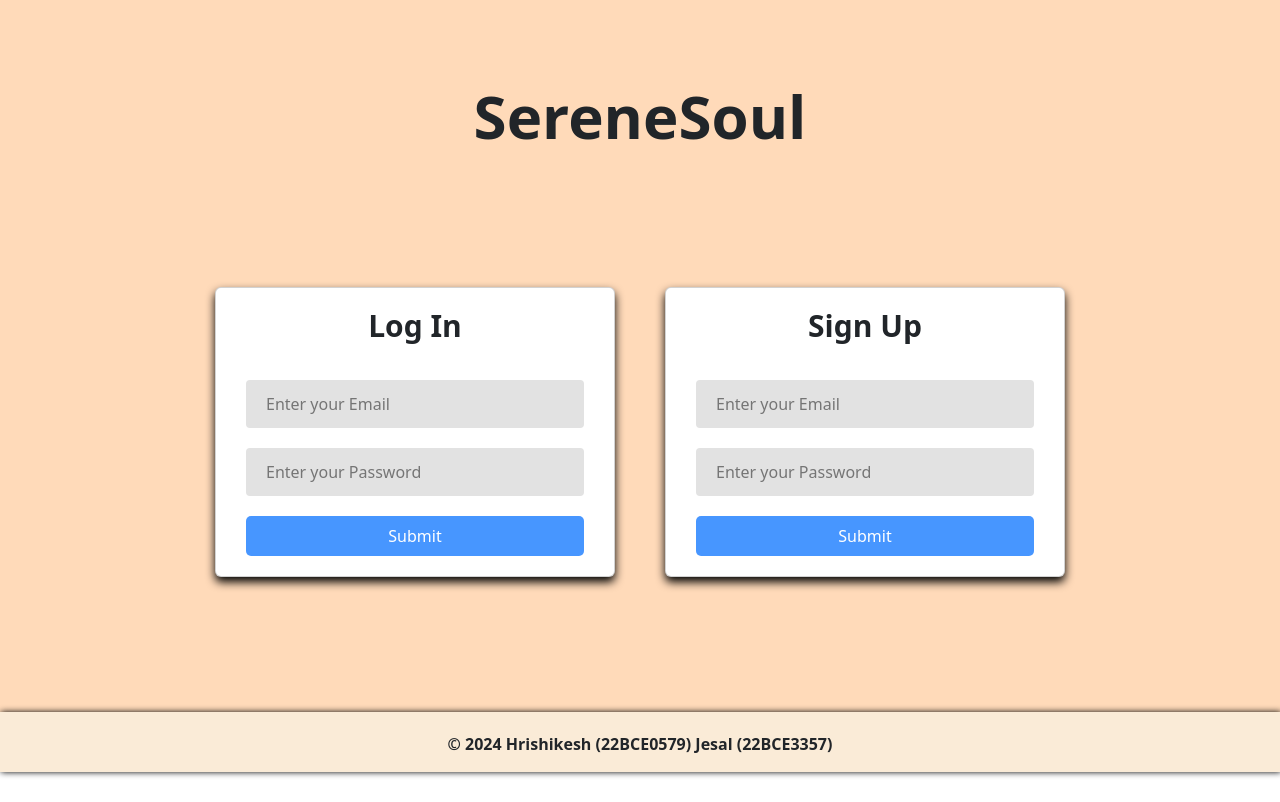
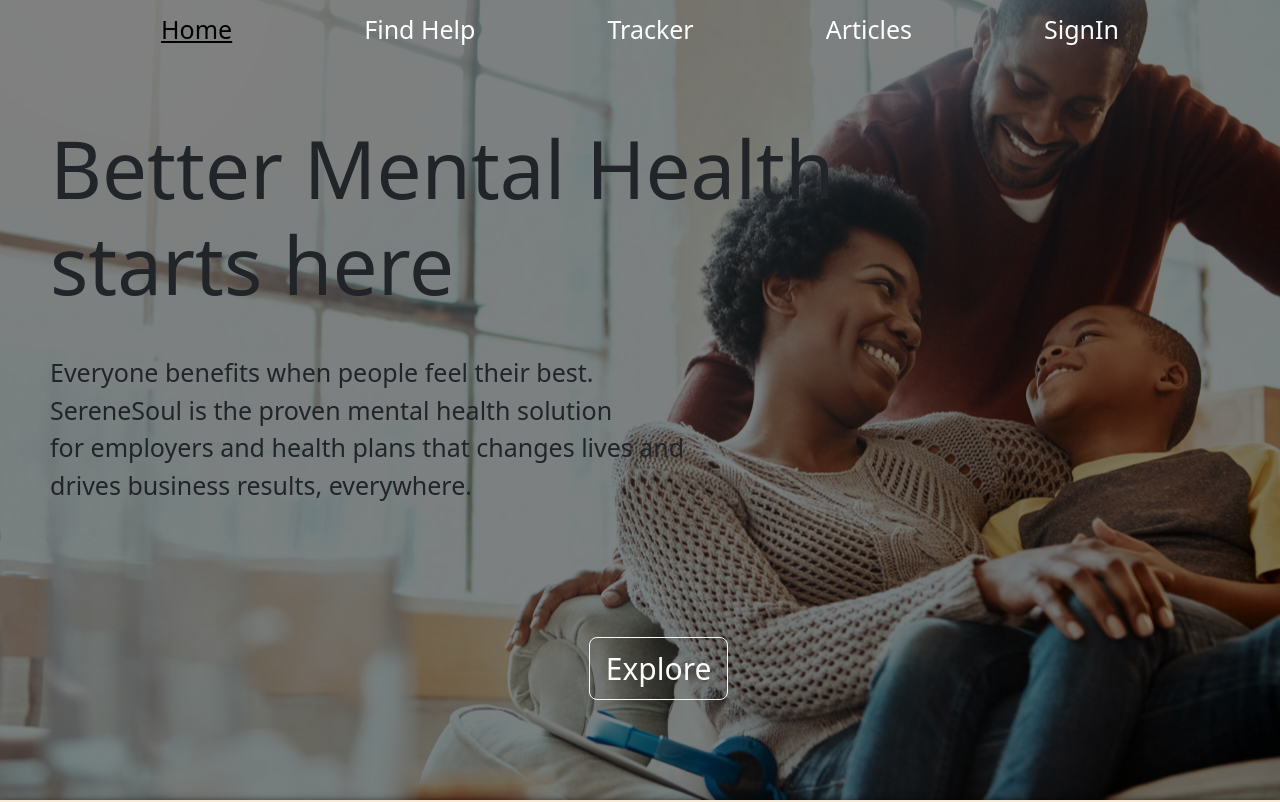
Before and after one commit to hrishikesh8904/miniproject, a React (Create React App) app: page / in a window 1280 px wide. Shown: the top 802 px of the page. Built offline with nearby package versions, Linux system fonts and the light colour scheme.

Commit message:
modified:   src/App.js 	modified:   src/Navbarcmp.jsx 	new file:   src/components/SignInPage.jsx 	modified:   src/components/auth/SignIn.jsx

```diff
--- a/src/App.js
+++ b/src/App.js
@@ -3,10 +3,8 @@
 import Articles from "./components/Articles";
 import Findhelp from "./components/Findhelp";
 import Tracker from "./components/Tracker";
-import Footer from "./Footer";
+import SignInPage from "./components/SignInPage";
 import { BrowserRouter, Routes, Route } from "react-router-dom";
-import SignIn from "./components/auth/SignIn";
-import SignUp from "./components/auth/SignUp";
 import "../node_modules/bootstrap/dist/css/bootstrap.min.css";
 
 function App() {
@@ -14,22 +12,8 @@
     <div>
       <BrowserRouter>
         <Routes>
-          <Route
-            path="/"
-            element={
-              <div className="bck">
-                <div className="signinpageheader">
-                  <h1>SereneSoul</h1>
-                </div>
-                <div className="signincontainer">
-                  <SignIn />
-                  <SignUp />
-                </div>
-                <Footer />
-              </div>
-            }
-          />
-          <Route path="/Home" element={<Home />} />
+          <Route path="/" element={<Home />} />
+          <Route path="/SignInpage" element={<SignInPage />} />
           <Route path="Tracker" element={<Tracker />} />
           <Route path="/articles" element={<Articles />} />
           <Route path="/Findhelp" element={<Findhelp />} />
--- a/src/Navbarcmp.jsx
+++ b/src/Navbarcmp.jsx
@@ -32,7 +32,7 @@
       <Link className={articles} to="/Articles">
         Articles
       </Link>
-      <Link to="/">SignOut</Link>
+      <Link to="/SignInPage">SignIn</Link>
     </div>
   );
 }
--- /dev/null
+++ b/src/components/SignInPage.jsx
@@ -0,0 +1,20 @@
+import React from "react";
+import SignIn from "./auth/SignIn";
+import SignUp from "./auth/SignUp";
+import Footer from "../Footer";
+function SignInPage() {
+  return (
+    <div className="bck">
+      <div className="signinpageheader">
+        <h1>SereneSoul</h1>
+      </div>
+      <div className="signincontainer">
+        <SignIn />
+        <SignUp />
+      </div>
+      <Footer />
+    </div>
+  );
+}
+
+export default SignInPage;
--- a/src/components/auth/SignIn.jsx
+++ b/src/components/auth/SignIn.jsx
@@ -17,7 +17,7 @@
     event.preventDefault();
     signInWithEmailAndPassword(auth, email, password).then((userCredential) => {
       console.log(userCredential);
-      history("/Home");
+      history("/");
     });
   }
   return (
```
